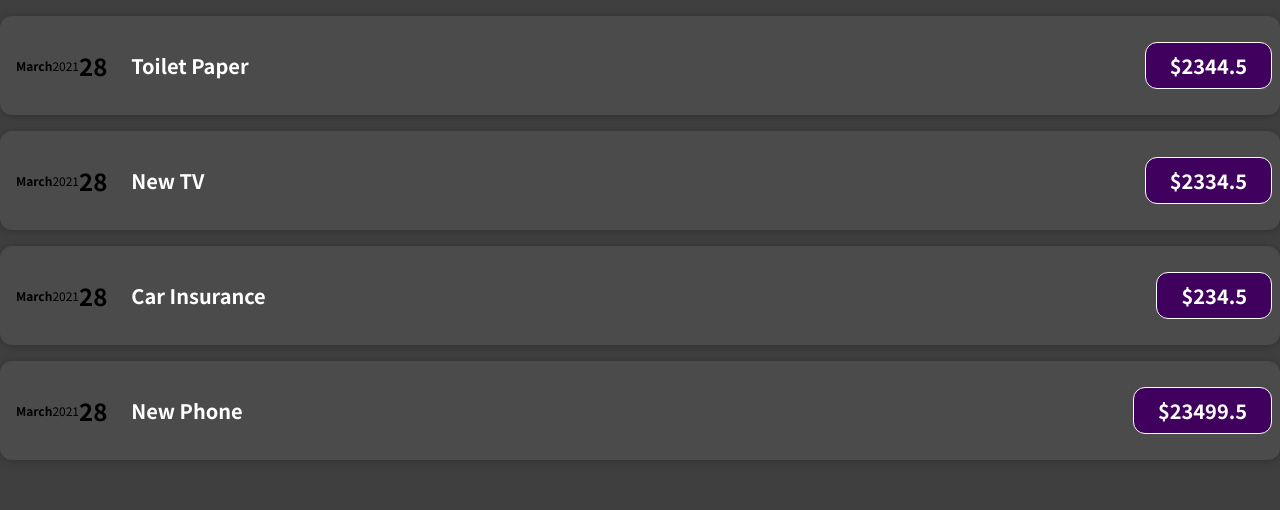
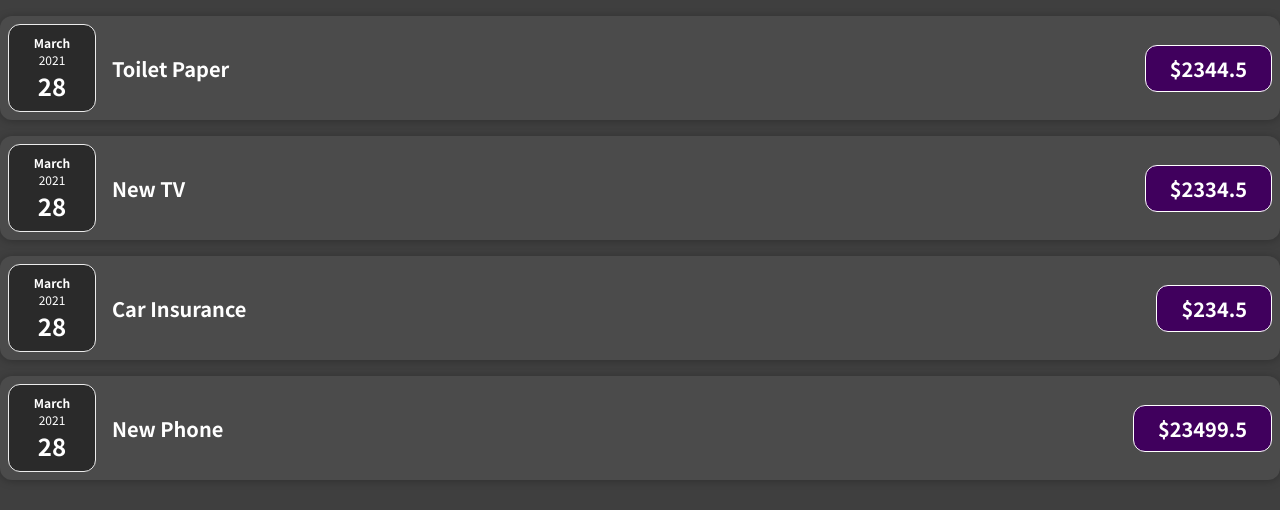
Before and after one commit to anuragpatle/MyReactPractice, a JavaScript app in the folder 01-starting-setup/: page / in a window 1280 px wide. Shown: the top 510 px of the page. Built offline with nearby package versions, Linux system fonts and the light colour scheme.

Commit message:
A minor typo

```diff
--- a/01-starting-setup/src/components/ExpenseDate.js
+++ b/01-starting-setup/src/components/ExpenseDate.js
@@ -8,7 +8,7 @@ function ExpenseDate(props) {
 
 	return (
 
-		<div className="expense-item">
+		<div className="expense-date">
 			<div className="expense-date__month">{month}</div>
 			<div className="expense-date__year">{year}</div>
 			<div className="expense-date__day">{day}</div>
```
